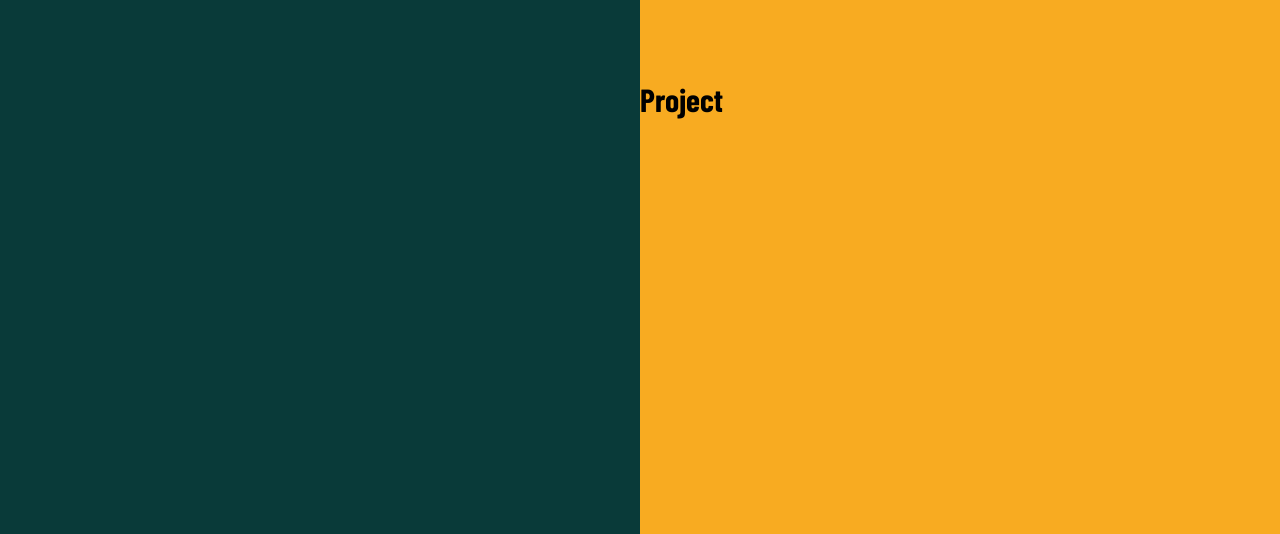
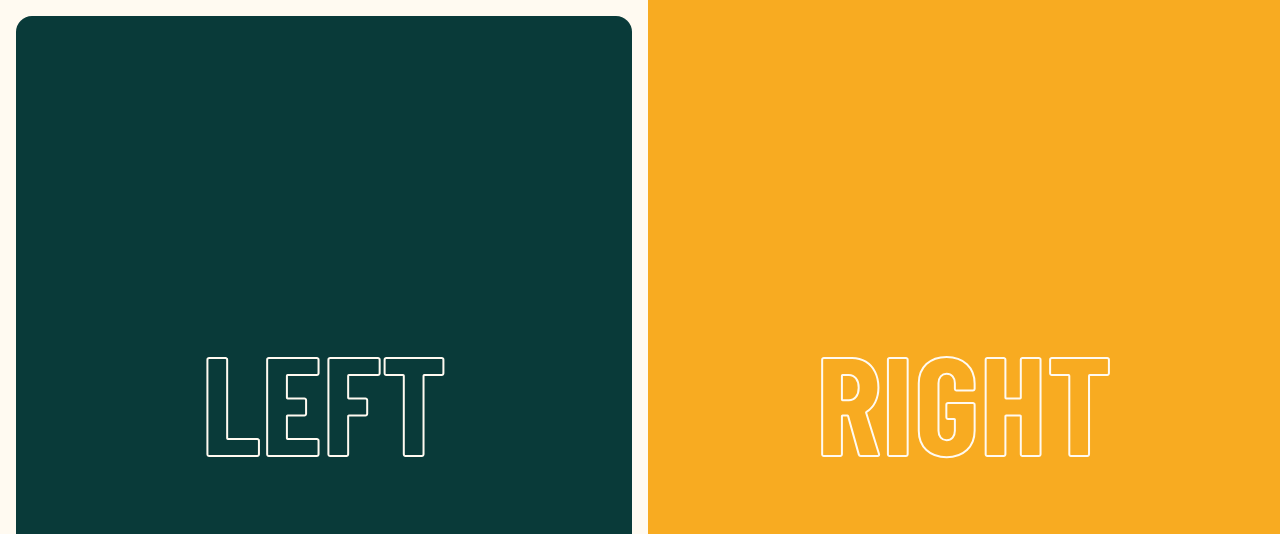
Before and after one commit to Kristian-kodehode/htmlCssJs, a plain HTML site: page index.html in a window 1280 px wide. Shown: the top 534 px of the page. Drawn offline with nearby package versions, Linux system fonts and the light colour scheme; a web font is replaced by a local one.

Commit message:
updated styling to work

```diff
--- a/index.html
+++ b/index.html
@@ -30,10 +30,17 @@
     <title>testing htmlcssjs</title>
   </head>
   <body>
-    <h1 class="mainheading">Project</h1>
     <div class="container">
-      <section class="left"></section>
-      <section class="right"></section>
+      <div class="sides-left">
+        <section class="left">
+          <h1>LEFT</h1>
+        </section>
+      </div>
+      <div class="sides-right">
+        <section class="right">
+          <h1>RIGHT</h1>
+        </section>
+      </div>
     </div>
   </body>
 </html>
--- a/script.js
+++ b/script.js
@@ -0,0 +1,12 @@
+const sidesLeft = document.getElementsByClassName("sides-left")[0];
+const sidesRight = document.getElementsByClassName("sides-right")[0];
+
+const eventHandlerLeft = () => {
+  console.log("Left Side clicked");
+};
+const eventHandlerRight = () => {
+  console.log("Right Side clicked");
+};
+
+sidesLeft.addEventListener("click", eventHandlerLeft);
+sidesRight.addEventListener("click", eventHandlerRight);
--- a/style.css
+++ b/style.css
@@ -14,6 +14,16 @@
 
 body {
   font-family: "Barlow Condensed", sans-serif;
+  background-color: #fffaf1;
+}
+
+h1 {
+  font-size: 140px;
+  font-weight: 700;
+  color: transparent;
+  -webkit-text-stroke-width: 2px;
+  -webkit-text-stroke-color: #fffaf1;
+  text-align: center;
 }
 
 .container {
@@ -21,16 +31,41 @@ body {
   width: 100vw;
   height: 100vh;
 }
-.mainheading {
-  position: absolute;
-  left: 50%;
-  margin-top: 80px;
+
+.sides-left,
+.sides-right {
+  padding: 0rem;
+
+  width: 100%;
+  height: 100%;
+  overflow: hidden;
+  transition: 0.5s ease-in-out;
+}
+.sides-left:hover,
+.sides-right:hover {
+  padding: 1rem;
+  cursor: pointer;
 }
 
 .left,
 .right {
   width: 100%;
   height: 100%;
+  border-radius: 0px;
+  transition: 0.5s ease-in-out;
+  display: flex;
+  align-items: center;
+  justify-content: center;
+}
+.sides-left:hover .left,
+.sides-right:hover .left,
+.sides-left:hover .right,
+.sides-right:hover .right {
+  border-radius: 16px;
+}
+.sides-left:hover .mainheading,
+.sides-right:hover .mainheading {
+  color: #fffaf100;
 }
 
 .left {
```
